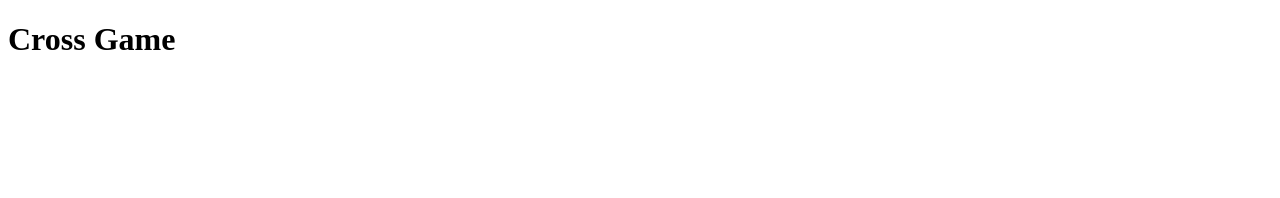
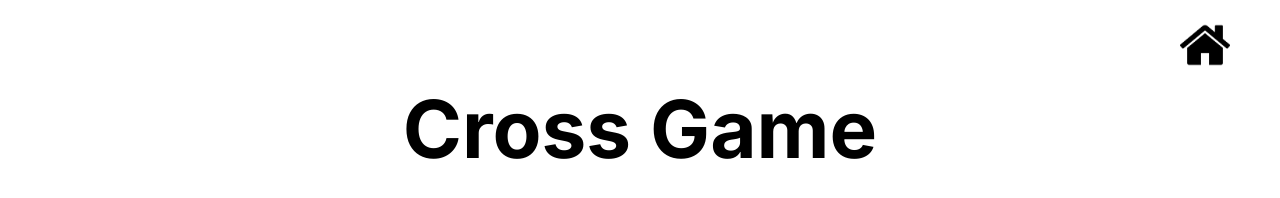
Before and after one commit to Numsik/Portfolio, a plain HTML site: page gameshtml/cross.html in a window 1280 px wide. Drawn offline with Linux system fonts and the light colour scheme.

Commit message:
start with third game :)

```diff
--- a/games/cross.js
+++ b/games/cross.js
@@ -1 +1,7 @@
-console.log('funguje to')
+
+
+
+const home = document.querySelector('.home');
+home.addEventListener('click', () =>{
+    window.location.href = "../index.html"
+});
--- /dev/null
+++ b/gamescss/cross.css
@@ -0,0 +1,21 @@
+body{
+    padding: 0;
+    margin: 0;
+    display: flex;
+    flex-direction: column;
+    align-items: center;
+    min-height: 100vh;
+    font-family: "Inter";
+}
+body h1{
+    font-size: 80px;
+    margin-top: 80px;
+}
+.home{
+    position: absolute;
+    top: 20px;
+    right: 50px;
+    width: 50px;
+    height: 50px;
+    cursor: pointer;
+}
--- a/gameshtml/cross.html
+++ b/gameshtml/cross.html
@@ -4,8 +4,13 @@
     <meta charset="UTF-8">
     <meta name="viewport" content="width=device-width, initial-scale=1.0">
     <title>Cross</title>
+    <link rel="stylesheet" href="../gamescss/cross.css">
+    <link rel="preconnect" href="https://fonts.googleapis.com">
+    <link rel="preconnect" href="https://fonts.gstatic.com" crossorigin>
+    <link href="https://fonts.googleapis.com/css2?family=Inter:ital,opsz,wght@0,14..32,100..900;1,14..32,100..900&display=swap" rel="stylesheet">
 </head>
 <body>
+    <img src="../imgs/home.png" class="home">
     <h1>Cross Game</h1>
     <div class="board"></div>
     <script src="../games/cross.js"></script>
```
